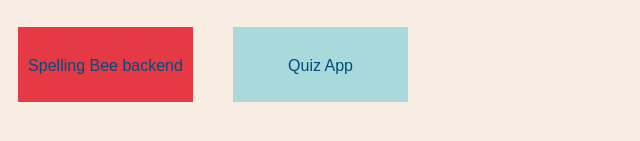
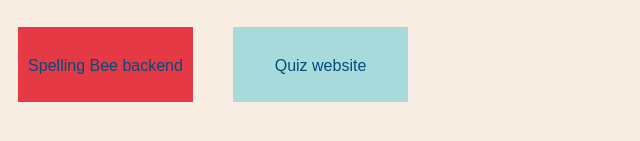
Before and after one commit to Chenerywoman/portfolio-website, a plain HTML site: page index.html in a window 1280 px wide. Shown: the part 2753-2894 px from the top of the page, 427-1067 px from the left. Drawn offline with Linux system fonts and the light colour scheme.

Commit message:
updating name of quiz project

```diff
--- a/index.html
+++ b/index.html
@@ -180,7 +180,7 @@
 
         <div class="project blue">
             <a href="https://github.com/Chenerywoman/cn-project-quiz-mern">
-                <p>Quiz App</p>
+                <p>Quiz website</p>
             </a>
         </div>
     </div>
```
